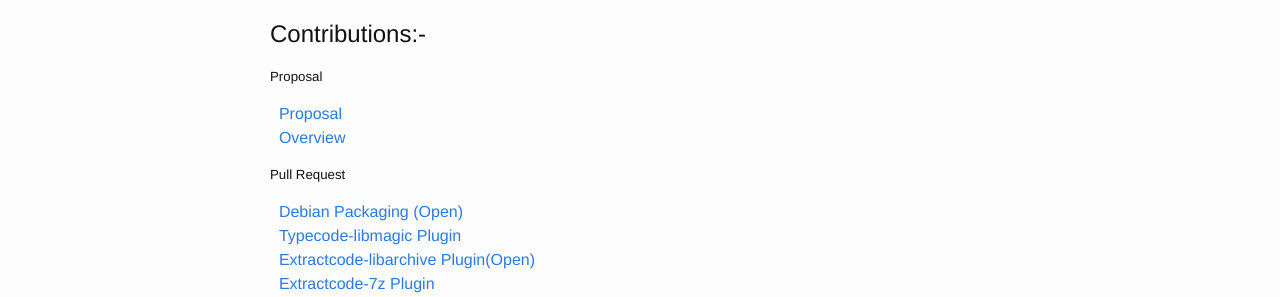
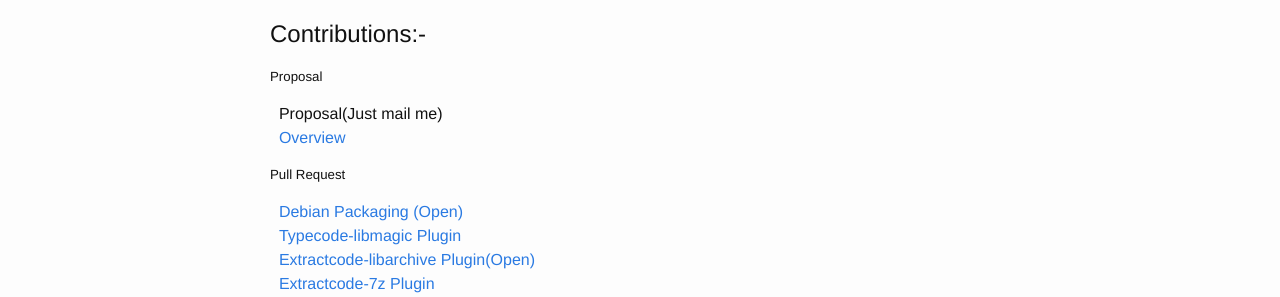
Before and after one commit to aj4ayushjain/aj4ayushjain.github.io, a Jekyll site: the page built from _posts/2019-08-25-GSOC-final-submission.markdown, in a window 1280 px wide. Shown: the part 607-904 px from the top of the page. Built offline with Jekyll 4.4.1, drawn with Linux system fonts in a browser that asks for light colours.

Commit message:
Remove the proposal link

```diff
--- a/_posts/2019-08-25-GSOC-final-submission.markdown
+++ b/_posts/2019-08-25-GSOC-final-submission.markdown
@@ -28,7 +28,7 @@ There's lot to be done which i will do after the GSOC period gradually.
 # Contributions:-
 
 <h5>Proposal</h5>
-&nbsp;&nbsp;[Proposal](https://docs.google.com/document/d/1E18nXcWQyCxlqQ_dvy63nsnybXjfIDTtEdsuED0IkSU/edit#heading=h.2gazcsgmxkub)
+&nbsp;&nbsp;Proposal(Just mail me)
 <br>&nbsp;&nbsp;[Overview](https://summerofcode.withgoogle.com/organizations/6118953540124672/#5793822963924992)
 
 <h5>Pull Request</h5>
```
